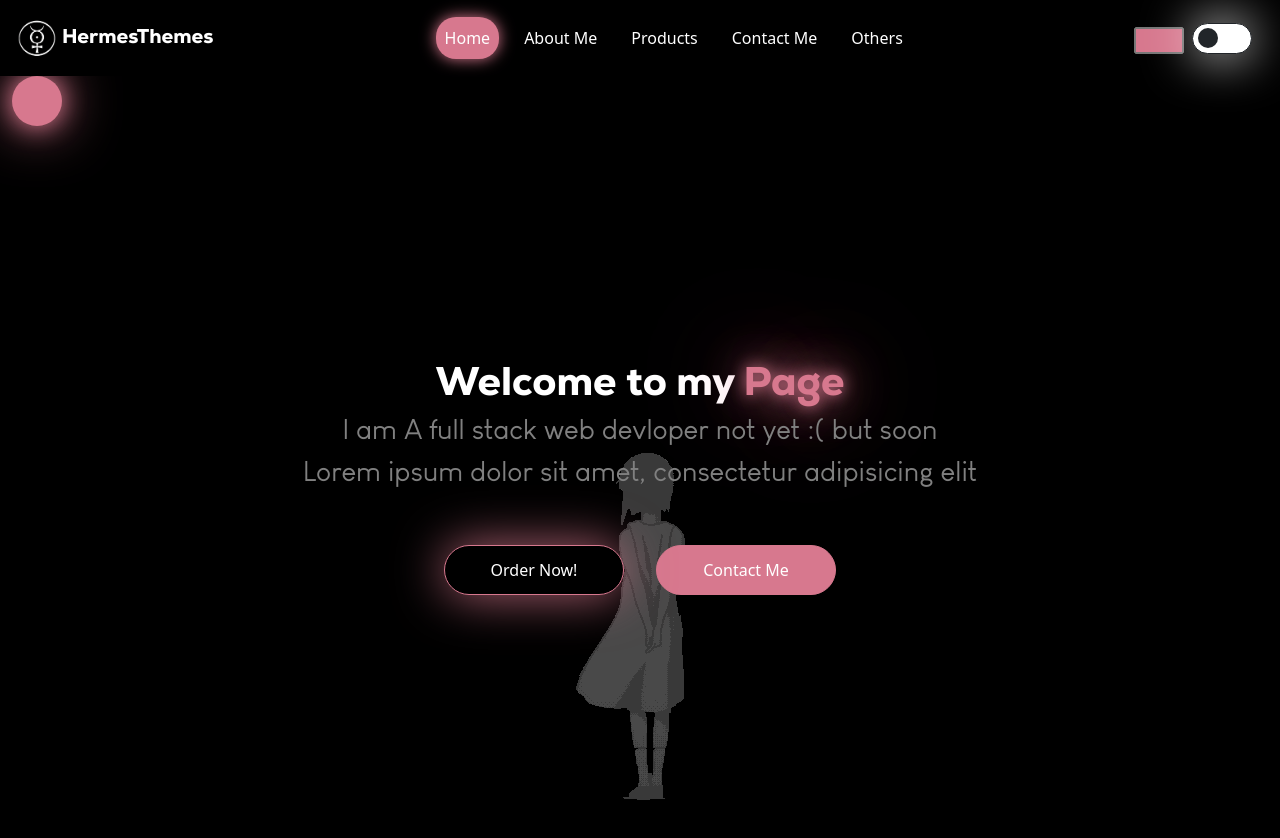
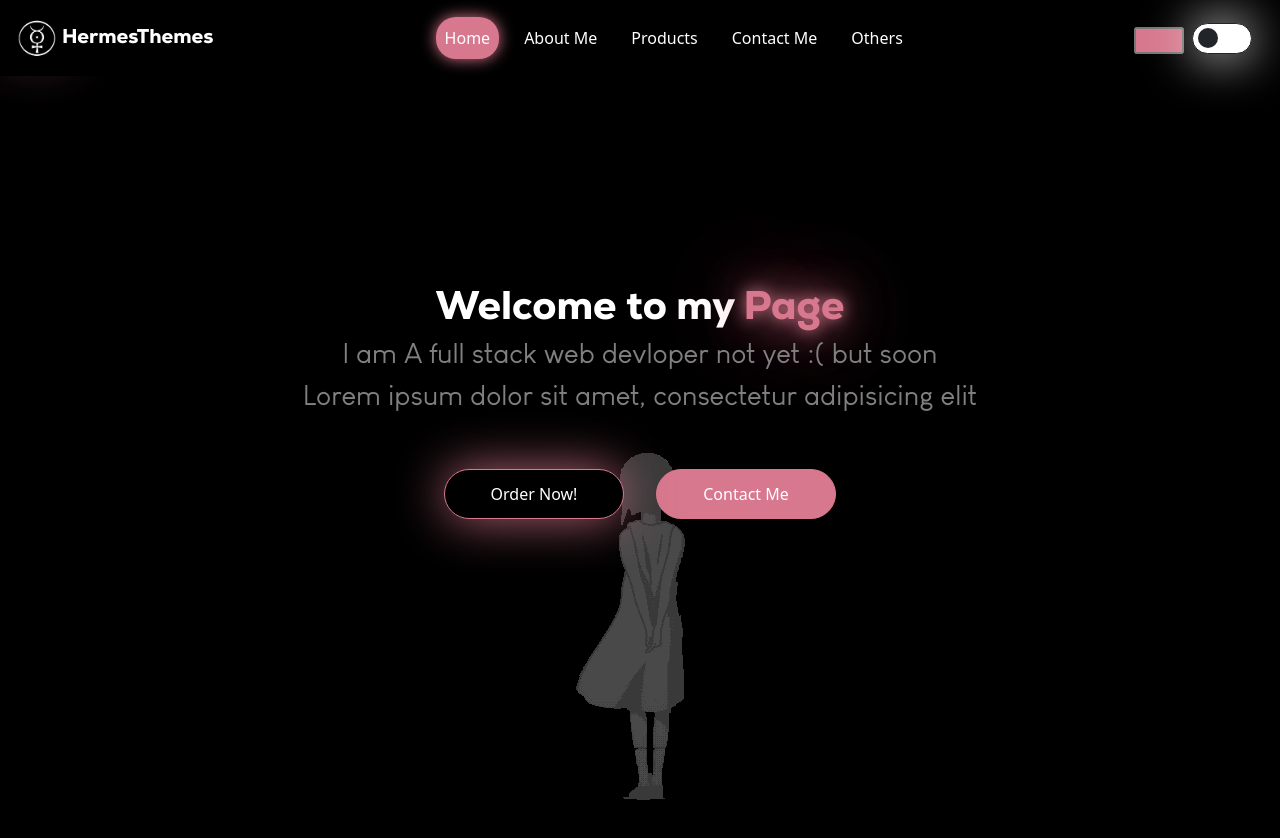
Before and after one commit to mbarekTrismegistus/HermesThemes, a Next.js app: page / in a window 1280 px wide. Shown: the top 838 px of the page. After the commit the page ends 800 px from the top, so only its background shows below. Built offline with nearby package versions, Linux system fonts and the light colour scheme.

Commit message:
Update global.css

```diff
--- a/src/app/global.css
+++ b/src/app/global.css
@@ -86,7 +86,7 @@ main{
     justify-content: center;
     height: 100%;
     height: 100vh;
-    margin-top: 76px;
+
 
 }
 
```
